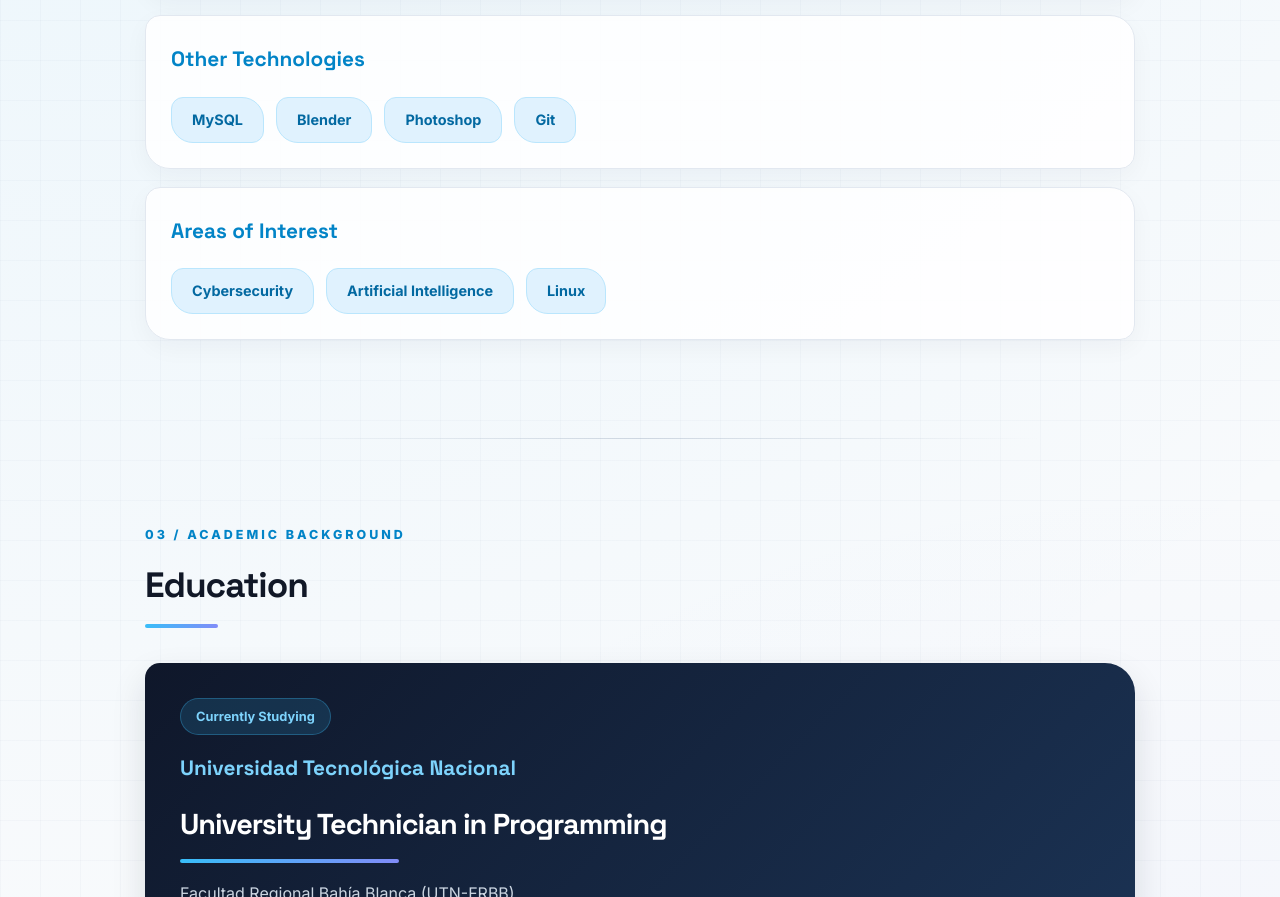
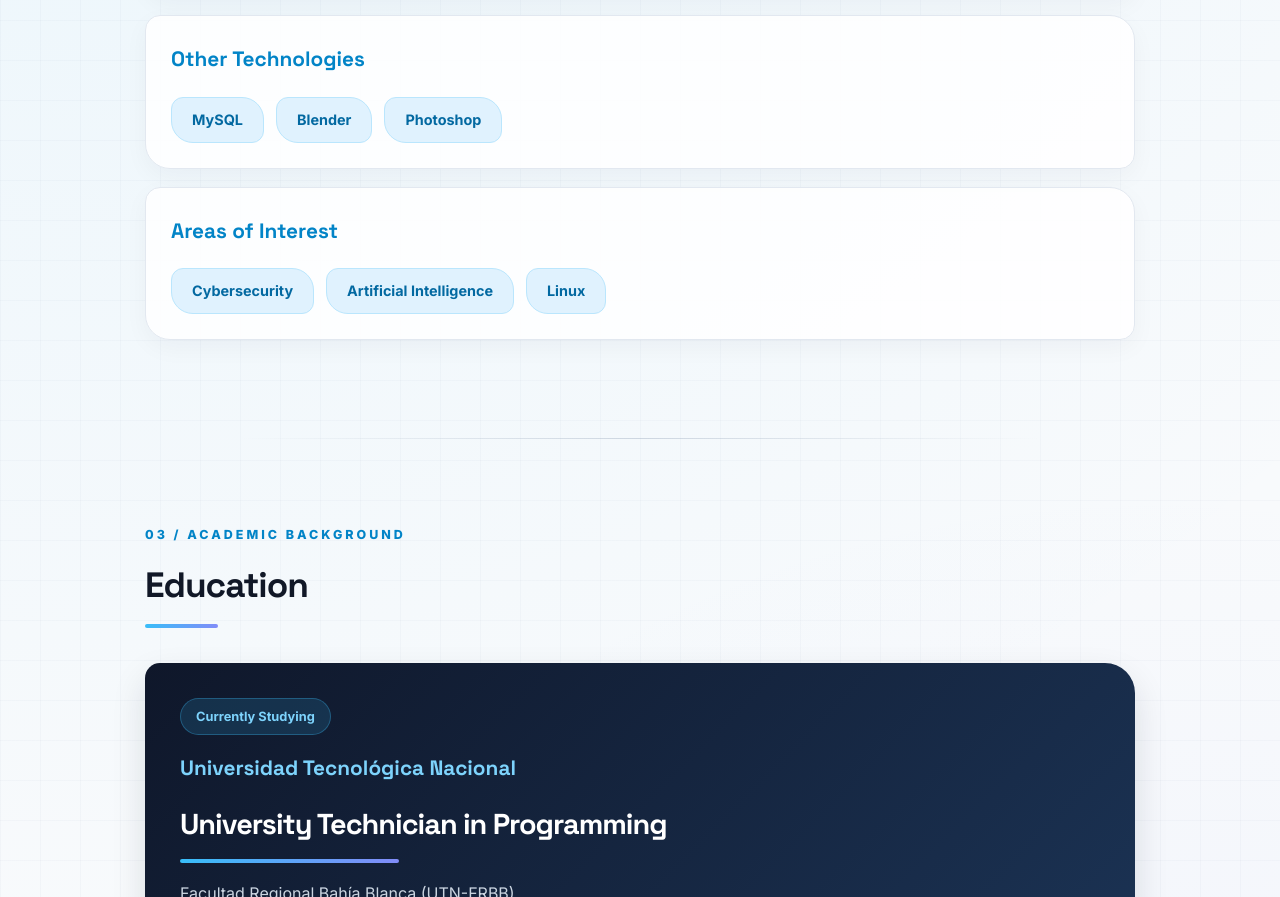
Before and after one commit to JerePaYu/PortfolioJeremiasTaborda, a plain HTML site: page index.html in a window 1280 px wide. Shown: the part 2020-2917 px from the top of the page. Drawn offline with Linux system fonts and the light colour scheme.

Commit message:
cambiogit

```diff
--- a/index.html
+++ b/index.html
@@ -710,7 +710,6 @@
                 <span class="skill-tag">MySQL</span>
                 <span class="skill-tag">Blender</span>
                 <span class="skill-tag">Photoshop</span>
-                <span class="skill-tag">Git</span>
             </div>
 
         </div>
```
